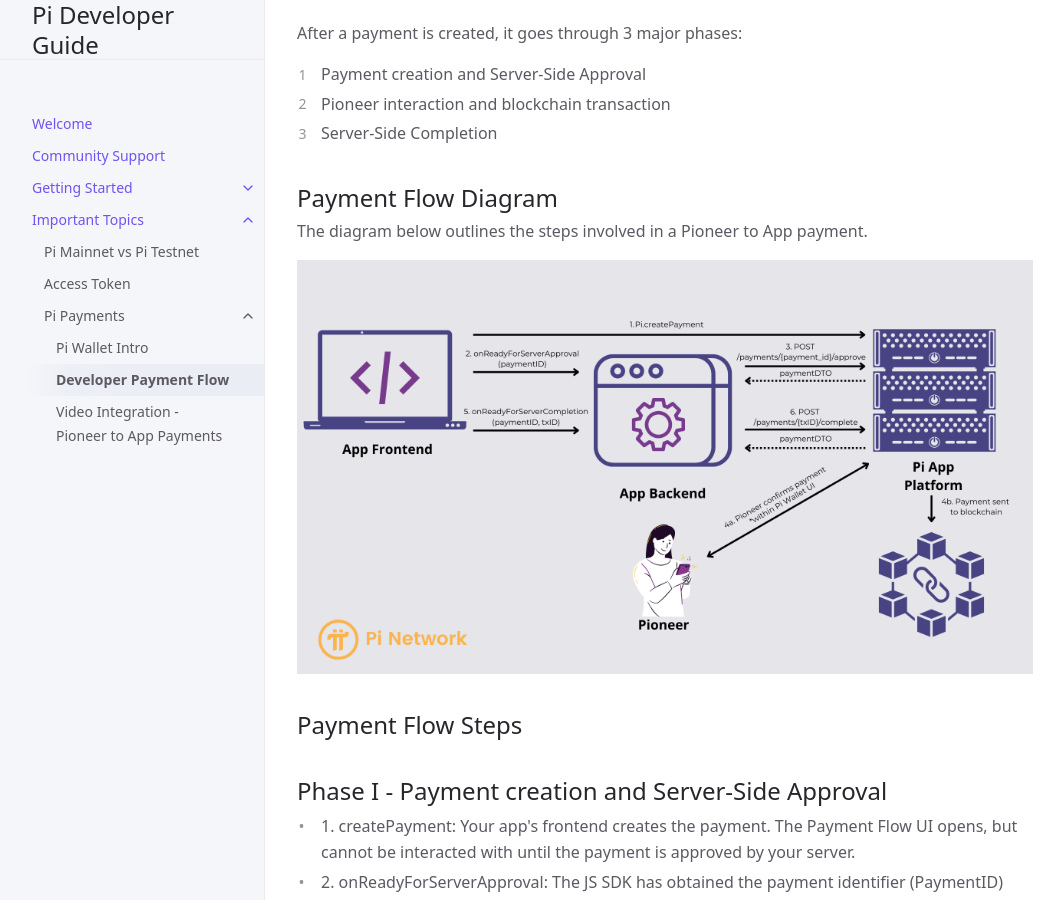
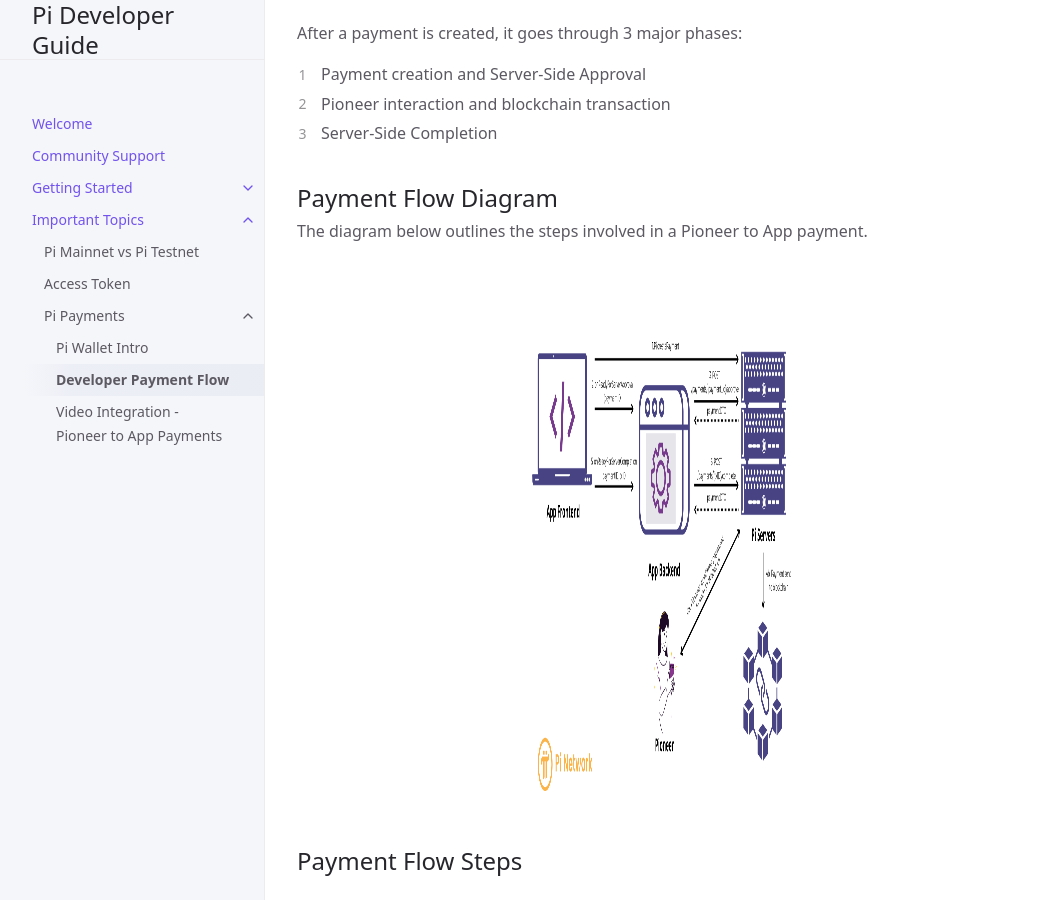
Before and after one commit to CryptoGing/Guide, a Jekyll site: the page built from docs/importantTopics/paymentFlow/piPaymentFlow.md, in a window 1280 px wide and 900 px high, scrolled down 778 px. Shown: the whole window, without its empty margins (107-1171 px from the left). Built offline with Jekyll 4.4.1, drawn with Linux system fonts in a browser that asks for light colours.

Commit message:
updated docs

```diff
--- a/docs/importantTopics/paymentFlow/piPaymentFlow.md
+++ b/docs/importantTopics/paymentFlow/piPaymentFlow.md
@@ -35,7 +35,7 @@
 ## Payment Flow Diagram
 The diagram below outlines the steps involved in a Pioneer to App payment.
 
-<img title="Pi Payment Flow" alt="Pi Payment Flow Diagram" src="/assets/images/wBackground_pi_payment_flow_diagram.png">
+<img title="Developer Payment Flow Diagram" alt="Developer portal project page screenshot showing the sandbox URL" src="../../../../../assets/images/transparentBackground_pi_payment_flow_diagram.png" style="width:270px;height:550px;">
 
 ## Payment Flow Steps
 
```
